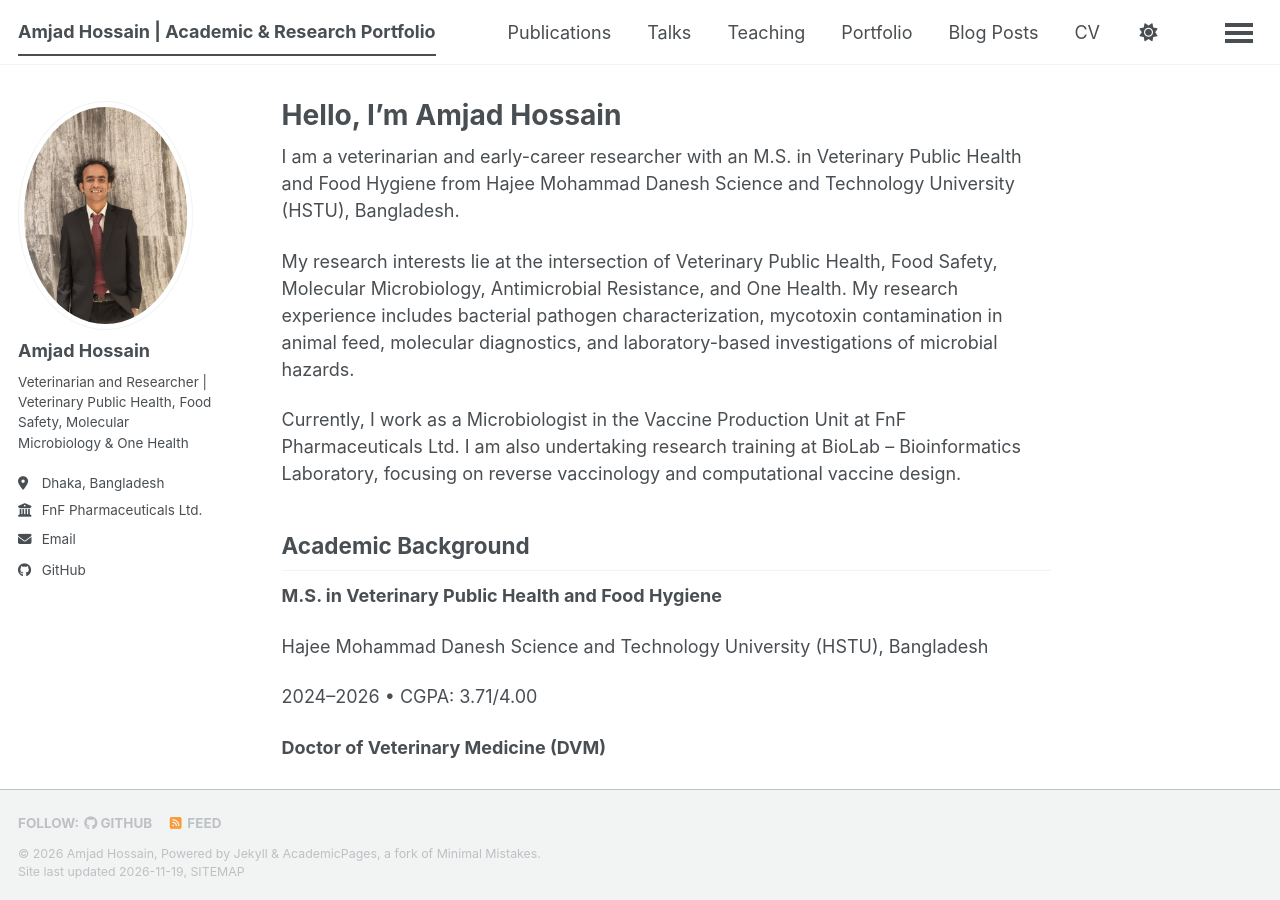
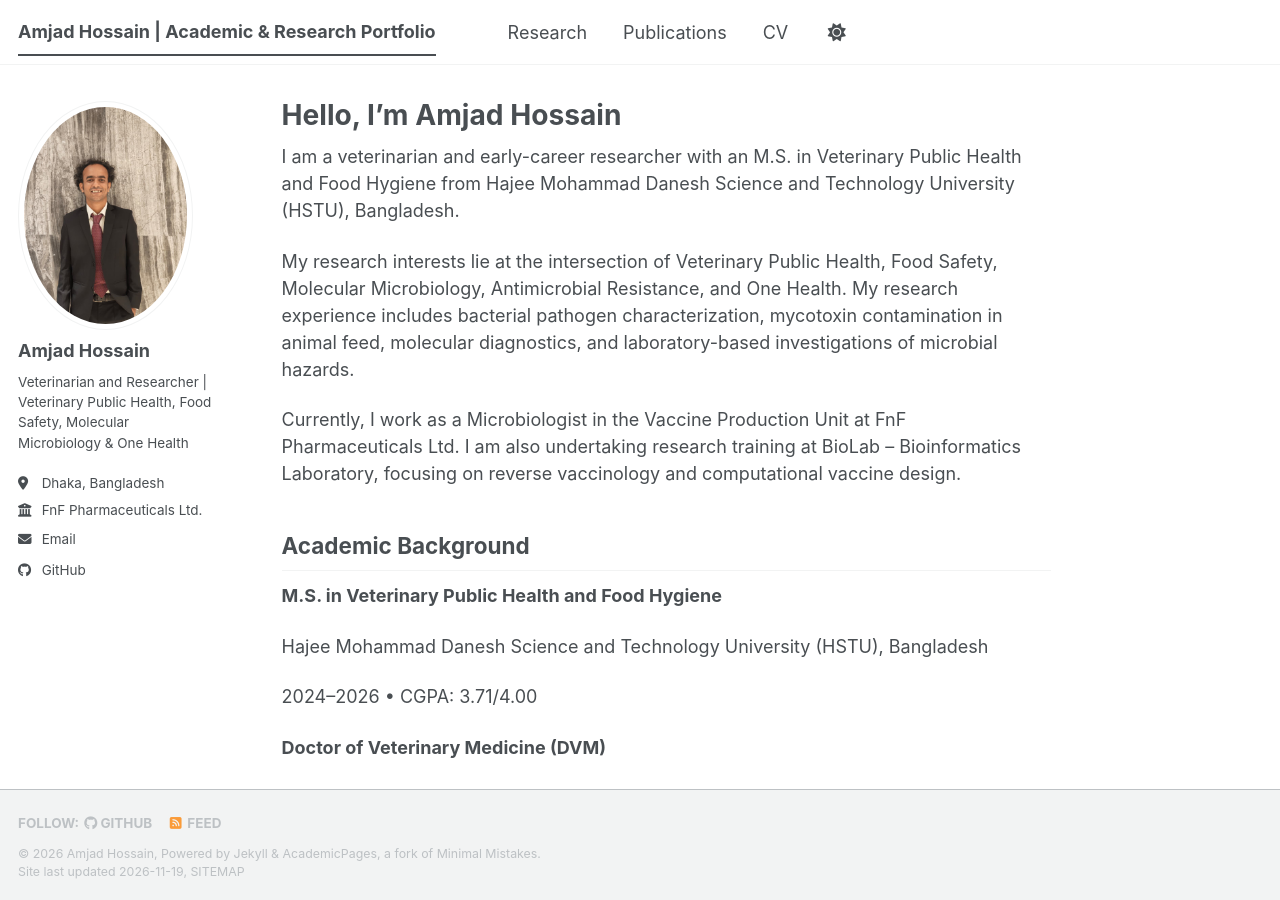
Before and after one commit to Amjad-VPHFH/amjad-vphfh.github.io, a Jekyll site: the page built from _pages/about.md, in a window 1280 px wide and 900 px high. Built offline with Jekyll 4.4.1, drawn with Linux system fonts in a browser that asks for light colours; a script bundle is joined from its source files by our own code; a style sheet for code colours, icons or effects is not loaded.

Commit message:
Update navigation by removing unused links
Removed several navigation items from the main menu.

```diff
--- a/_data/navigation.yml
+++ b/_data/navigation.yml
@@ -8,23 +8,11 @@
 #      Markdown formatted page while the second is generated using JSON.
 
 main:
+  - title: "Research"
+    url: /portfolio/
+
   - title: "Publications"
     url: /publications/
 
-  - title: "Talks"
-    url: /talks/
-
-  - title: "Teaching"
-    url: /teaching/
-
-  - title: "Portfolio"
-    url: /portfolio/
-
-  - title: "Blog Posts"
-    url: /year-archive/
-
   - title: "CV"
     url: /cv/
-
-  - title: "Guide"
-    url: /markdown/
```
